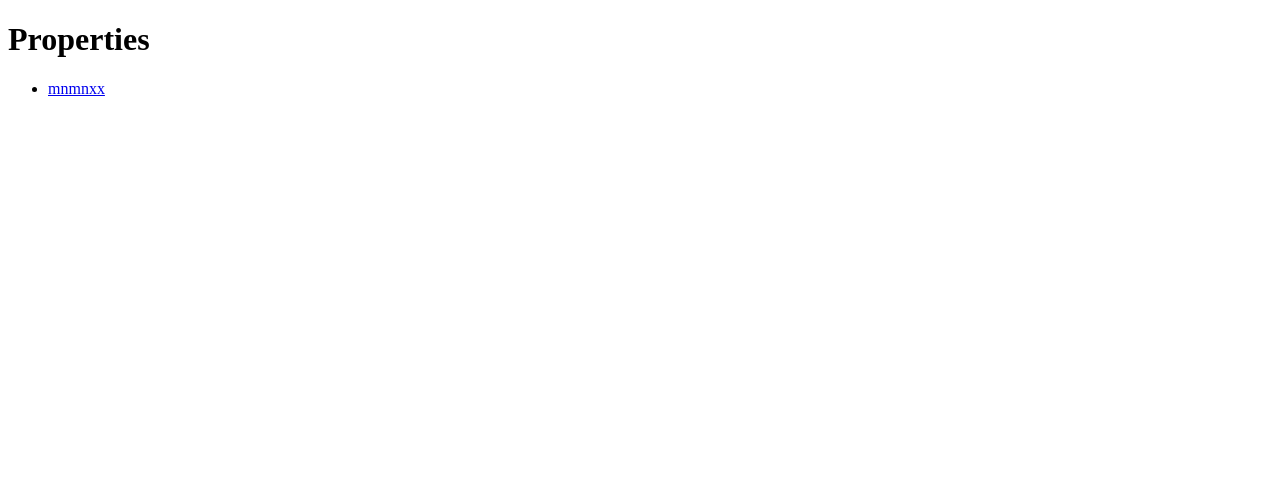
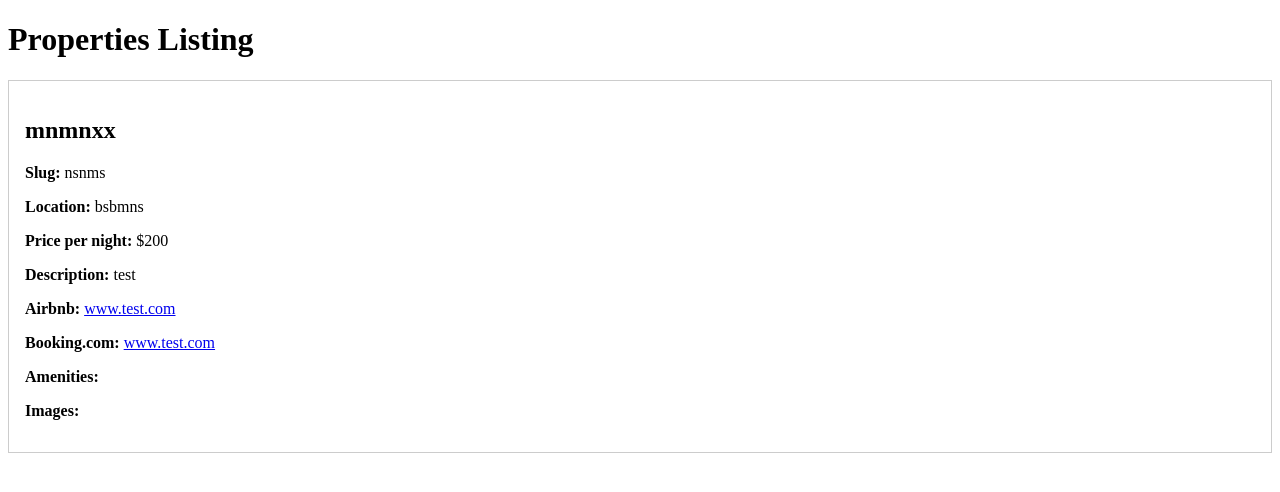
Before and after one commit to adenaan/kdpropertymanagement, a Next.js app: page / in a window 1280 px wide. Shown: the top 492 px of the page. Built offline with nearby package versions, Linux system fonts and the light colour scheme.

Commit message:
Update index.js

```diff
--- a/pages/index.js
+++ b/pages/index.js
@@ -4,35 +4,70 @@ import { slugify } from '../lib/slugify'
 import Link from 'next/link'
 
 export async function getStaticProps() {
-  const propertiesDir = path.join(process.cwd(), 'content', 'properties')
-  const filenames = fs.readdirSync(propertiesDir)
-  const properties = filenames.map(filename => {
-    const filePath = path.join(propertiesDir, filename)
-    const fileContents = fs.readFileSync(filePath, 'utf8')
-    return JSON.parse(fileContents)
-  })
+  const fs = require('fs');
+  const path = require('path');
+
+  const propertiesDir = path.join(process.cwd(), 'content/properties');
+  const filenames = fs.readdirSync(propertiesDir);
+
+  const properties = filenames.map((filename) => {
+    const filePath = path.join(propertiesDir, filename);
+    const fileContents = fs.readFileSync(filePath, 'utf8');
+    return JSON.parse(fileContents);
+  });
 
   return {
-    props: { properties }
-  }
+    props: {
+      properties,
+    },
+  };
 }
 
 export default function Home({ properties }) {
   return (
     <div>
-      <h1>Properties</h1>
-      <ul>
-        {properties.map(property => {
-          const slug = property.slug ? slugify(property.slug) : slugify(property.title)
-          return (
-            <li key={slug}>
-              <Link href={`/property/${slug}`}>
-                <a>{property.title}</a>
-              </Link>
-            </li>
-          )
-        })}
-      </ul>
+      <h1>Properties Listing</h1>
+      {properties.map((property) => (
+        <div key={property.slug} style={{ border: '1px solid #ccc', padding: '1rem', marginBottom: '1rem' }}>
+          <h2>{property.title}</h2>
+          <p><strong>Slug:</strong> {property.slug}</p>
+          <p><strong>Location:</strong> {property.location}</p>
+          <p><strong>Price per night:</strong> ${property.price}</p>
+          <p><strong>Description:</strong> {property.description}</p>
+
+          <p>
+            <strong>Airbnb:</strong>{' '}
+            <a href={property.airbnbLink} target="_blank" rel="noopener noreferrer">
+              {property.airbnbLink}
+            </a>
+          </p>
+          <p>
+            <strong>Booking.com:</strong>{' '}
+            <a href={property.bookingLink} target="_blank" rel="noopener noreferrer">
+              {property.bookingLink}
+            </a>
+          </p>
+
+          <p><strong>Amenities:</strong></p>
+          <ul>
+            {property.amenities?.map((amenity, i) => (
+              <li key={i}>{amenity}</li>
+            ))}
+          </ul>
+
+          <p><strong>Images:</strong></p>
+          <div style={{ display: 'flex', gap: '10px', flexWrap: 'wrap' }}>
+            {property.images?.map((imgObj, i) => (
+              <img
+                key={i}
+                src={imgObj.image}
+                alt={`${property.title} image ${i + 1}`}
+                style={{ maxWidth: '150px', maxHeight: '100px', objectFit: 'cover', borderRadius: '4px' }}
+              />
+            ))}
+          </div>
+        </div>
+      ))}
     </div>
-  )
+  );
 }
```
